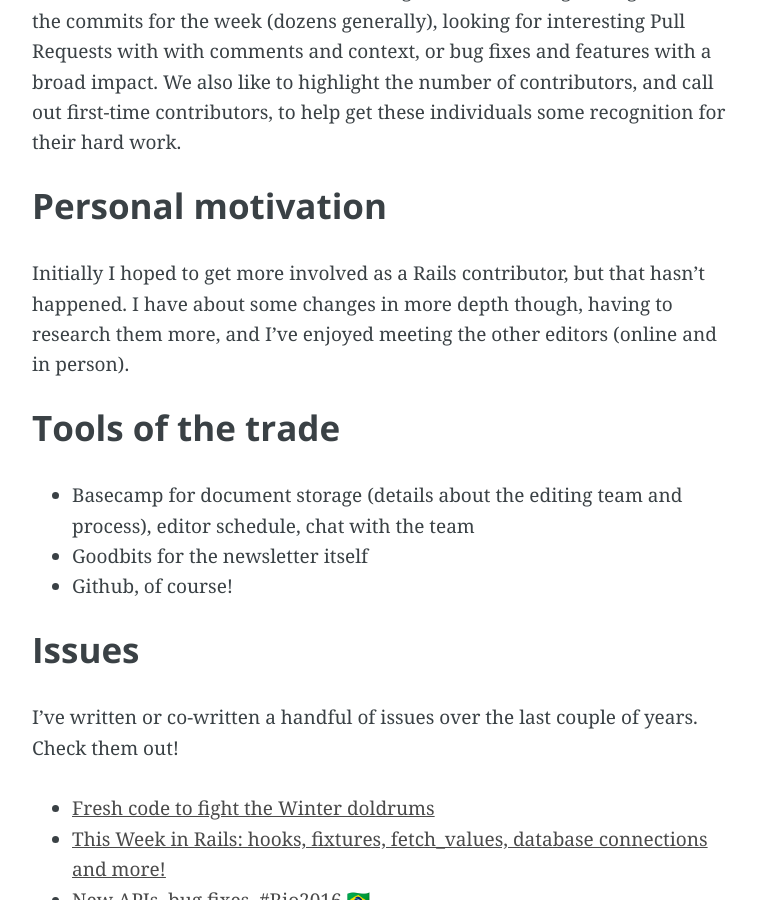
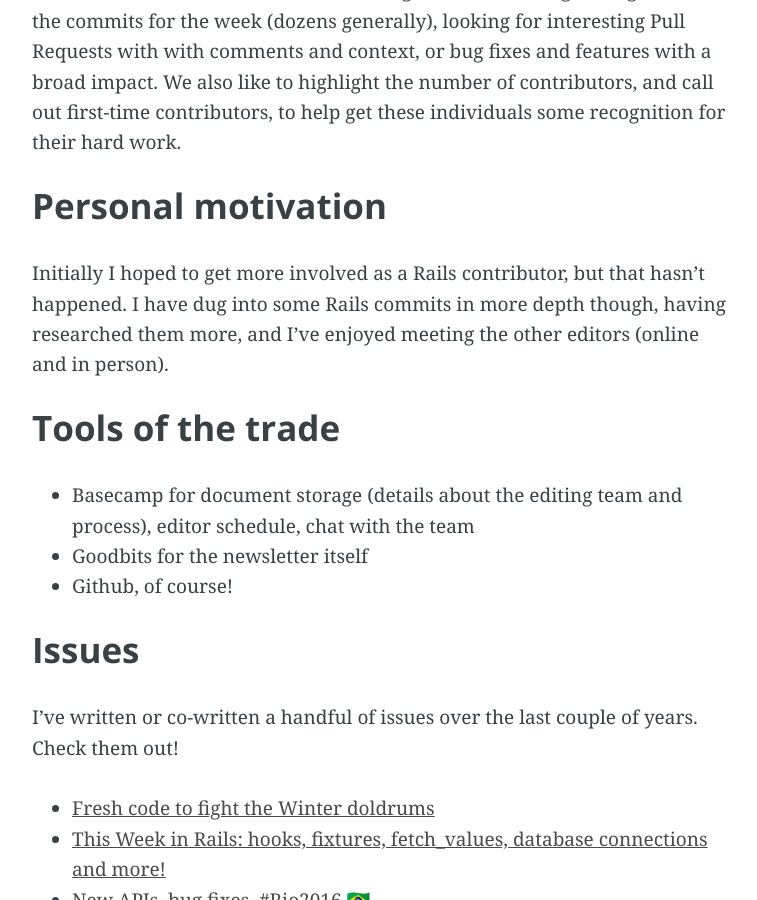
Before and after one commit to andyatkinson/blog, a Jekyll site: the page built from _posts/2017-04-21-this-week-in-rails.md, in a window 1280 px wide and 900 px high, scrolled down 1718 px. Shown: the whole window, without its empty margins (258-1015 px from the left). Built offline with Jekyll 4.4.1, drawn with Linux system fonts in a browser that asks for light colours; Markdown is read by kramdown in place of the engine named in the settings.

Commit message:
Fix typo

```diff
--- a/_posts/2017-04-21-this-week-in-rails.md
+++ b/_posts/2017-04-21-this-week-in-rails.md
@@ -34,7 +34,7 @@ The real nuts and bolts of the issues though involve reading through most of the
 
 ### Personal motivation
 
-Initially I hoped to get more involved as a Rails contributor, but that hasn't happened. I have about some changes in more depth though, having to research them more, and I've enjoyed meeting the other editors (online and in person).
+Initially I hoped to get more involved as a Rails contributor, but that hasn't happened. I have dug into some Rails commits in more depth though, having researched them more, and I've enjoyed meeting the other editors (online and in person).
 
 ### Tools of the trade
 
```
